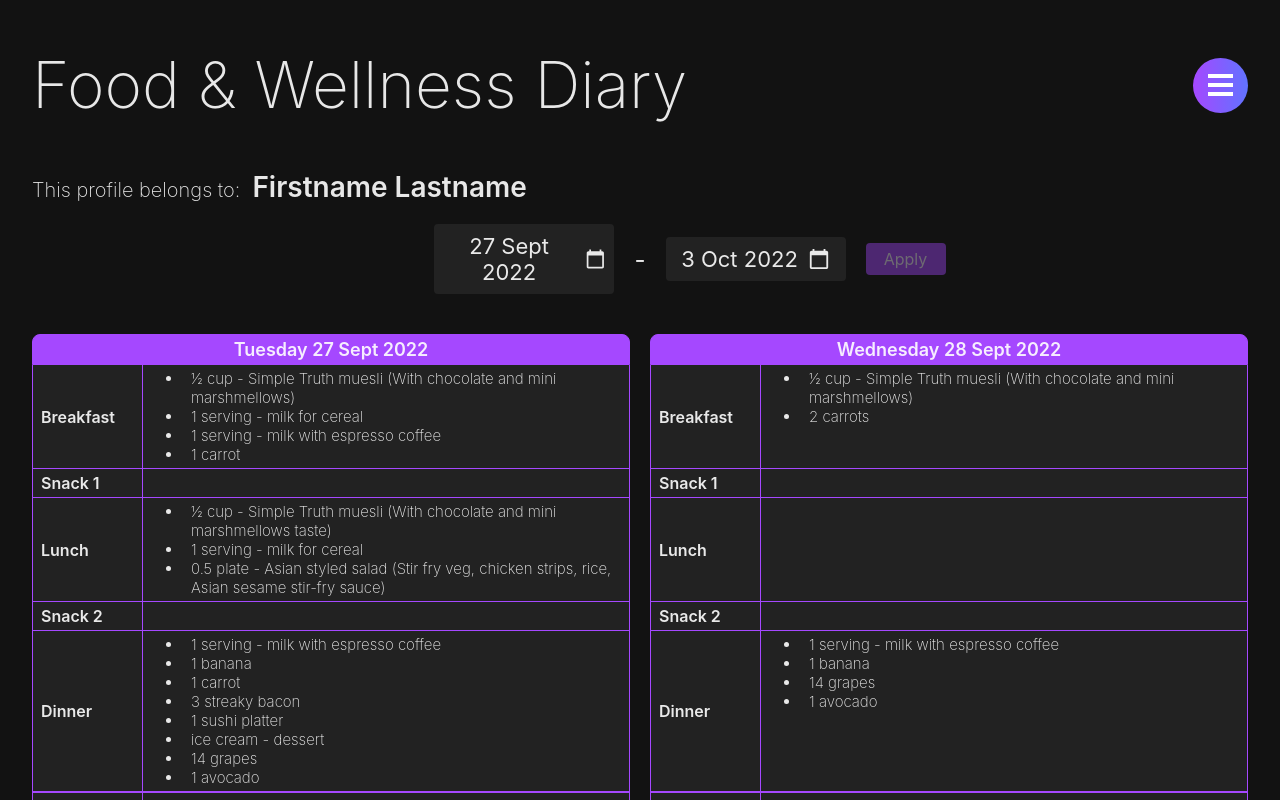
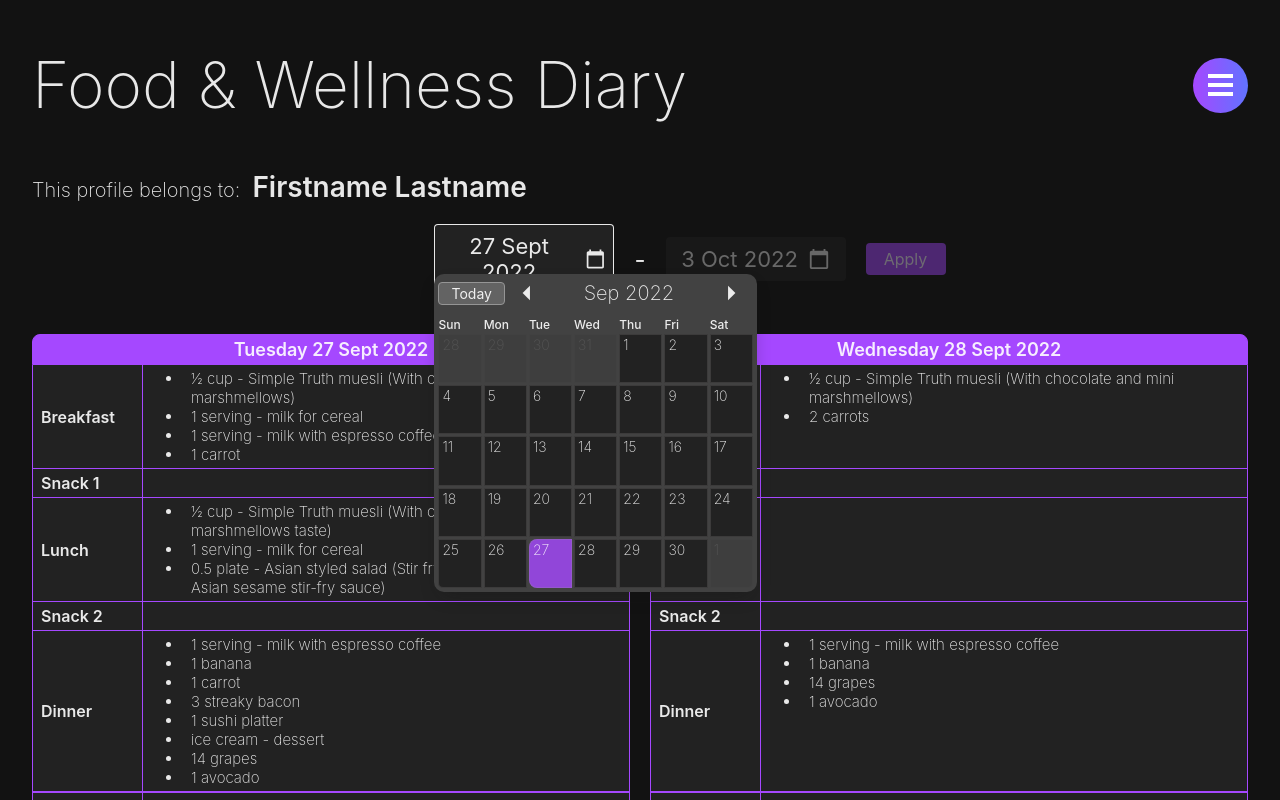
Before and after one commit to SeanCollings/food-diary-client, a Next.js app: page /share/1 in a window 1280 px wide. Both pictures are taken after a click on the button "Select start date". Shown: the top 800 px of the page. Built offline with nearby package versions, Linux system fonts and the light colour scheme.

Commit message:
update share page for dates to and from

```diff
--- a/pages/share/[guid].tsx
+++ b/pages/share/[guid].tsx
@@ -27,7 +27,9 @@ import {
 } from '@components/share/content-rows';
 import SharePagination from '@components/share/pagination';
 import { getPaddedNestedArray } from '@utils/array-utils';
+import Calendar from '@components/calendar';
 
+const CALENDAR_HEIGHT = 280;
 const DEFAULT_DAYS_SHOW = 7;
 const MAX_DAYS_PER_ROW = 2;
 const MAX_ROWS_PER_PAGE = 4;
@@ -106,11 +108,38 @@ const SRange = styled.button`
   ${ThemeTextColor}
   ${ThemeBackgroundSecondary}
 
-  :hover {
+  :hover:not(.fade) {
     border: 1px solid;
   }
   :active {
     opacity: 0.6;
+  }
+
+  &.selected {
+    border: 1px solid;
+  }
+  &.fade {
+    opacity: 0.4;
+  }
+`;
+const SCalendarContainer = styled.div`
+  position: absolute;
+  max-width: 340px;
+  width: fit-content;
+  top: 50px;
+  height: auto;
+  z-index: 1;
+
+  &.from-date {
+    left: 0px;
+  }
+
+  &.to-date {
+    right: 0px;
+  }
+
+  ${MEDIA_MOBILE} {
+    max-width: 100%;
   }
 `;
 const SApplyButton = styled.button<ISApplyButton>`
@@ -354,6 +383,8 @@ const SharePage: NextPage<ISharePageProps> = ({ guid }) => {
     getDaysAwayFromDate(new Date(), -(DEFAULT_DAYS_SHOW - 1))
   );
   const [toDate, setToDate] = useState(new Date());
+  const [showToDateCalendar, setShowToDateCalendar] = useState(false);
+  const [showFromDateCalendar, setshowFromDateCalendar] = useState(false);
 
   useEffect(() => {
     const getData = () => {
@@ -392,6 +423,33 @@ const SharePage: NextPage<ISharePageProps> = ({ guid }) => {
     }
   };
 
+  const onClickStartDate = () => {
+    setshowFromDateCalendar((curr) => !curr);
+    setShowToDateCalendar(false);
+  };
+  const onClickEndDate = () => {
+    setShowToDateCalendar((curr) => !curr);
+    setshowFromDateCalendar(false);
+  };
+  const onClickChangeDateFrom = (date: Date) => {
+    setFromDate(date);
+    setshowFromDateCalendar(false);
+    setDateRangeChanged(true);
+  };
+  const onClickChangeDateTo = (date: Date) => {
+    setToDate(date);
+    setShowToDateCalendar(false);
+    setDateRangeChanged(true);
+  };
+  const onClickApplyDateRange = () => {
+    console.log(
+      'APPLY DATE RANGE ::',
+      setDateMidnightISOString(fromDate),
+      setDateMidnightISOString(toDate)
+    );
+    setDateRangeChanged(false);
+  };
+
   if (!userData) {
     return (
       <SContainer>
@@ -423,12 +481,46 @@ const SharePage: NextPage<ISharePageProps> = ({ guid }) => {
       <STopContainer>
         <SFakeRange />
         <SRangeContainer>
-          <SRange title="Select start date">
+          {showFromDateCalendar && (
+            <SCalendarContainer className="from-date">
+              <Calendar
+                topLevelDate={fromDate}
+                calendarHeight={CALENDAR_HEIGHT}
+                restricDaysAfter={toDate}
+                onClose={() => setshowFromDateCalendar(false)}
+                onClickNewDate={onClickChangeDateFrom}
+              />
+            </SCalendarContainer>
+          )}
+          <SRange
+            title="Select start date"
+            onClick={onClickStartDate}
+            className={`${showToDateCalendar ? 'fade' : ''} ${
+              showFromDateCalendar ? 'selected' : ''
+            }`}
+          >
             {formatFullDateNoDay(fromDate)}
             <MdCalendarToday />
           </SRange>
           -
-          <SRange title="Select end date">
+          {showToDateCalendar && (
+            <SCalendarContainer className="to-date">
+              <Calendar
+                topLevelDate={toDate}
+                calendarHeight={CALENDAR_HEIGHT}
+                restrictDaysBefore={fromDate}
+                onClose={() => setShowToDateCalendar(false)}
+                onClickNewDate={onClickChangeDateTo}
+              />
+            </SCalendarContainer>
+          )}
+          <SRange
+            title="Select end date"
+            onClick={onClickEndDate}
+            className={`${showFromDateCalendar ? 'fade' : ''} ${
+              showToDateCalendar ? 'selected' : ''
+            }`}
+          >
             {formatFullDateNoDay(toDate)}
             <MdCalendarToday />
           </SRange>
@@ -438,6 +530,7 @@ const SharePage: NextPage<ISharePageProps> = ({ guid }) => {
           colour={theme.text}
           disabled={!dateRangeChanged}
           className={dateRangeChanged ? 'apply-enabled' : 'apply-disabled'}
+          onClick={onClickApplyDateRange}
         >
           Apply
         </SApplyButton>
```
Also changed, not shown: store/all-entries-per-month-context/index.tsx (+7 -4 lines).
